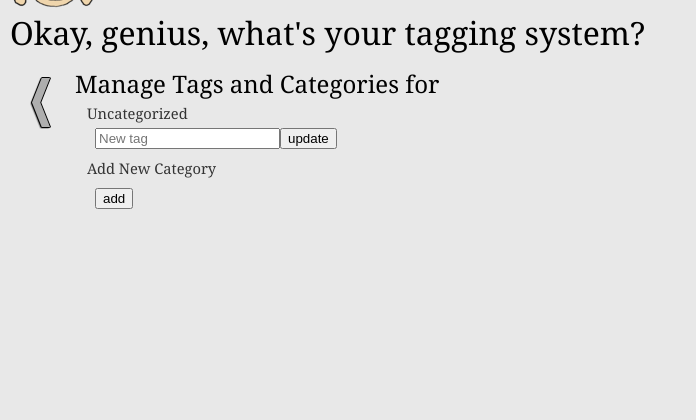
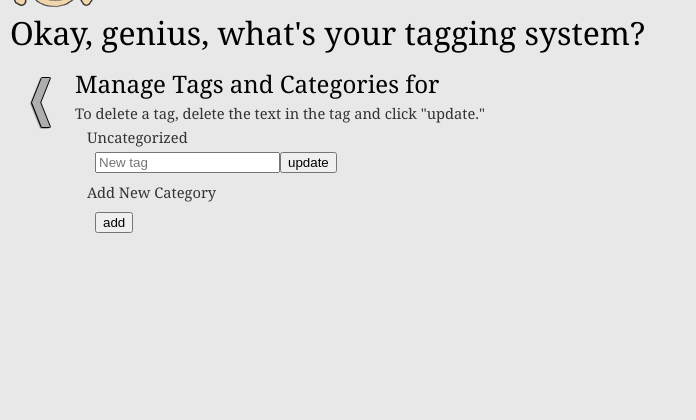
Before and after one commit to blakecsutton/MadScientist, a Django app: template templates/madscientist/manage_tags.html in a window 1280 px wide. Shown: the part 86-506 px from the top of the page, without its empty margins (0-696 px from the left). Run offline with Django 3.2, Linux system fonts and the light colour scheme; the template is opened without the code that fills it, so the values that code supplies are empty.

Commit message:
Added explanation of how to delete tags.

```diff
--- a/templates/madscientist/manage_tags.html
+++ b/templates/madscientist/manage_tags.html
@@ -13,6 +13,8 @@
  <div class="form_container">
 
   <h2>Manage Tags and Categories for {{ current_group.short_title }}</h2>
+
+  <p>To delete a tag, delete the text in the tag and click "update."</p>
 
   <form method="post" class="data">{% csrf_token %}
 
```
